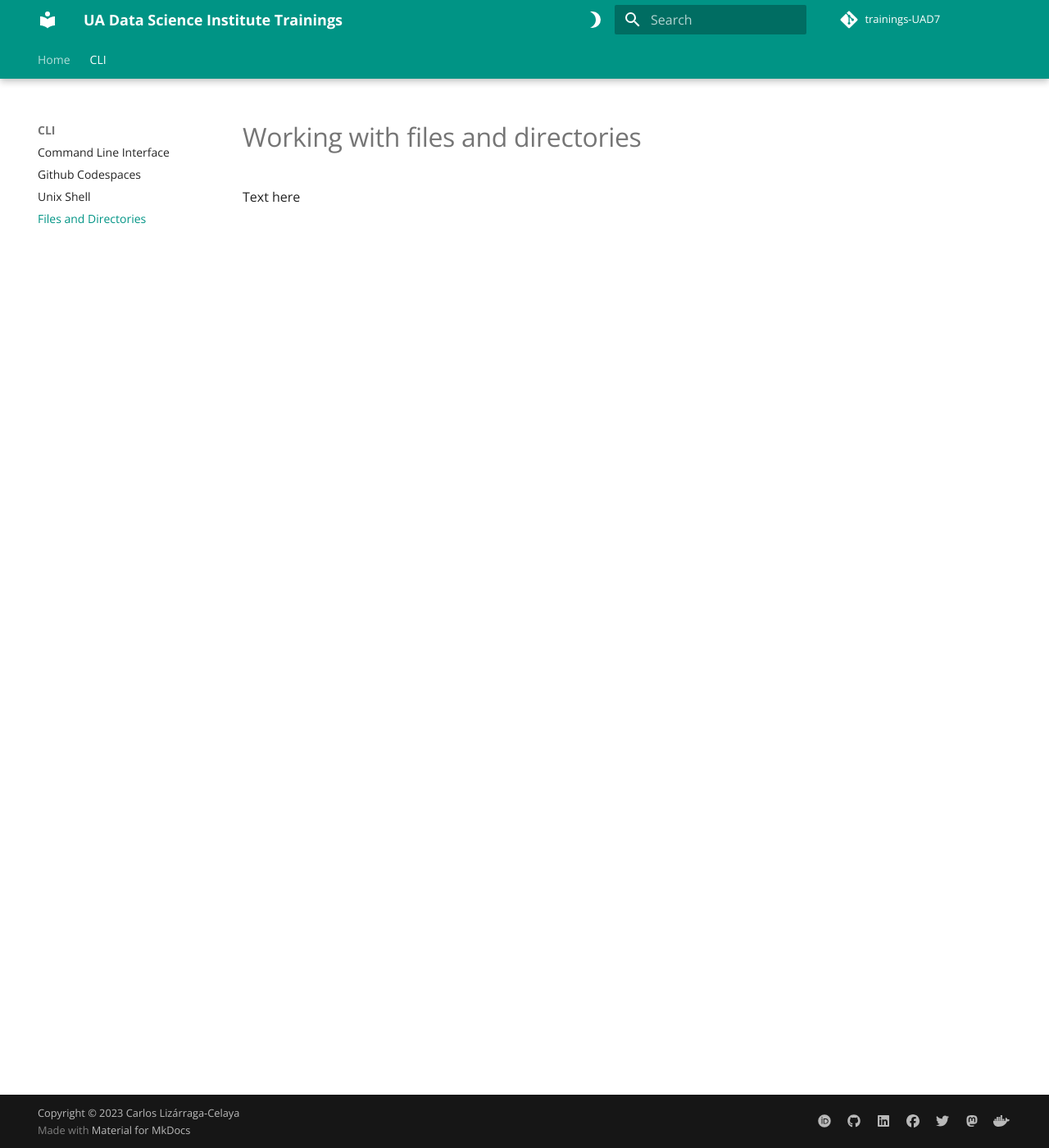
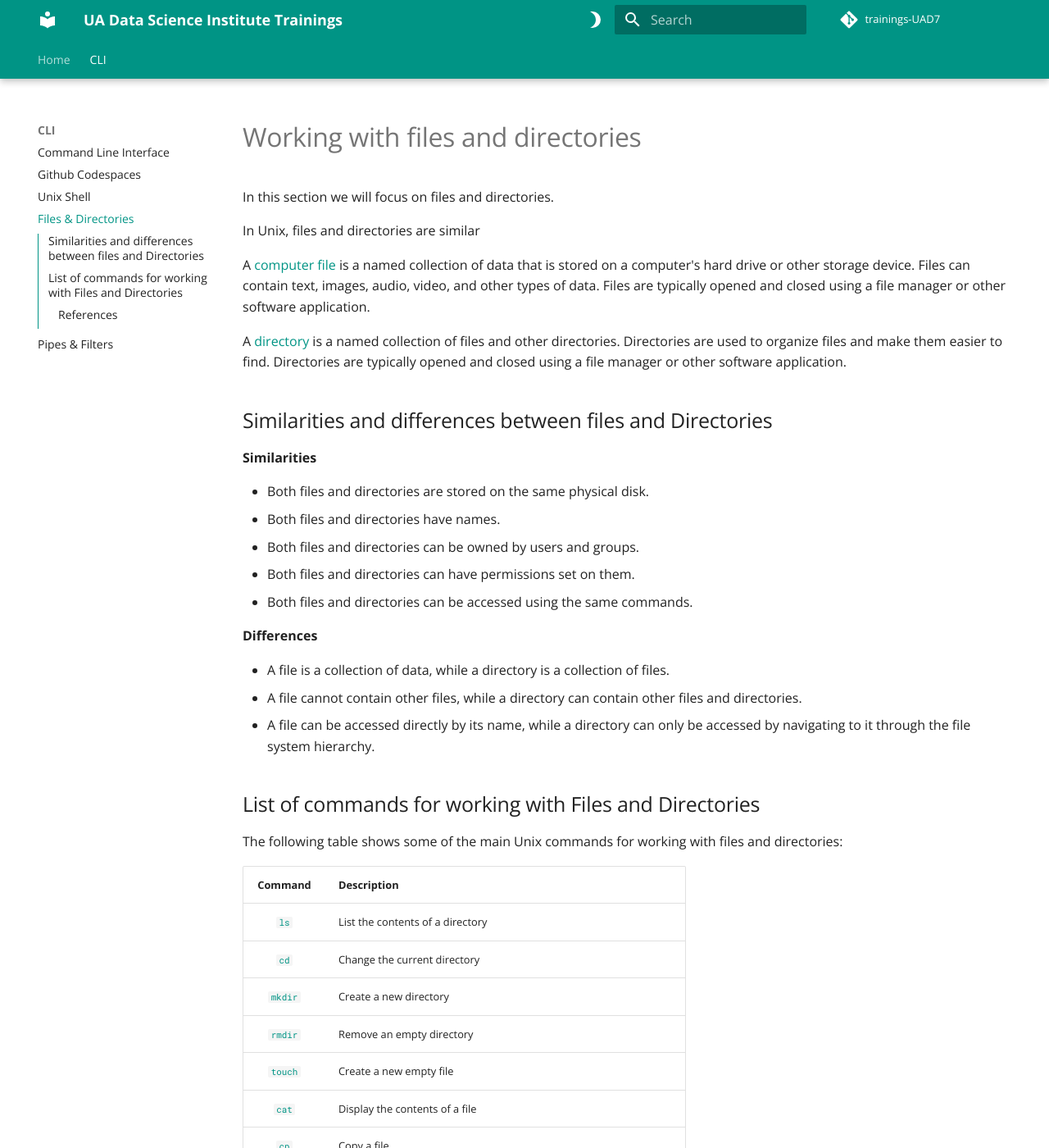
Before and after one commit to workshops-UAD7/trainings-UAD7.github.io, an MkDocs documentation site: the page built from docs/Files_Dirs.md, in a window 1280 px wide and 1400 px high. Shown: the whole window at 82% size. Built offline with MkDocs 1.6.1 and Material for MkDocs 9.7.7, drawn with Linux system fonts in a browser that asks for light colours; emoji names are drawn with the system emoji font; comment, search, counter and statistics services are not loaded; some of the changed text lies outside the part shown.

Commit message:
Updated Pipes & Filters

```diff
--- a/docs/Files_Dirs.md
+++ b/docs/Files_Dirs.md
@@ -1,3 +1,67 @@
 # Working with files and directories
 
-Text here
+In this section we will focus on files and directories.
+
+In Unix, files and directories are similar
+
+A [computer file](https://en.wikipedia.org/wiki/Computer_file) is a named collection of data that is stored on a computer's hard drive or other storage device. Files can contain text, images, audio, video, and other types of data. Files are typically opened and closed using a file manager or other software application.
+
+A [directory](https://en.wikipedia.org/wiki/Directory_(computing)) is a named collection of files and other directories. Directories are used to organize files and make them easier to find. Directories are typically opened and closed using a file manager or other software application.
+
+## Similarities and differences between files and Directories
+
+**Similarities**
+
+* Both files and directories are stored on the same physical disk.
+* Both files and directories have names.
+* Both files and directories can be owned by users and groups.
+* Both files and directories can have permissions set on them.
+* Both files and directories can be accessed using the same commands.
+
+**Differences**
+
+* A file is a collection of data, while a directory is a collection of files.
+* A file cannot contain other files, while a directory can contain other files and directories.
+* A file can be accessed directly by its name, while a directory can only be accessed by navigating to it through the file system hierarchy.
+
+## List of commands for working with Files and Directories
+The following table shows some of the main Unix commands for working with files and directories:
+
+| Command | Description |
+| :--: | :-- |
+| [`ls`](https://man7.org/linux/man-pages/man1/ls.1.html) |  List the contents of a directory |
+| [`cd`](https://man7.org/linux/man-pages/man1/cd.1p.html) |  Change the current directory |
+| [`mkdir`](https://man7.org/linux/man-pages/man1/mkdir.1.html) |  Create a new directory |
+| [`rmdir`](https://man7.org/linux/man-pages/man1/rmdir.1.html) | Remove an empty directory |
+| [`touch`](https://man7.org/linux/man-pages/man1/touch.1.html) | Create a new empty file |
+| [`cat`](https://man7.org/linux/man-pages/man1/cat.1.html) | Display the contents of a file |
+| [`cp`](https://man7.org/linux/man-pages/man1/cp.1.html) | Copy a file |
+| [`mv`](https://man7.org/linux/man-pages/man1/mv.1.html) | Move a file |
+| [`rm`](https://man7.org/linux/man-pages/man1/rm.1.html) | Remove a file :warning: |
+| [`more`](https://man7.org/linux/man-pages/man1/more.1.html) | Display the contents of a file one screen at a time |
+| [`less`](https://man7.org/linux/man-pages/man1/less.1.html) |  Display the contents of a file one screen at a time and allow scrolling |
+| [`head`](https://man7.org/linux/man-pages/man1/head.1.html) | Output the first part of file |
+| [`tail`](https://man7.org/linux/man-pages/man1/tail.1.html) | Output the last part of file |
+| [`grep`](https://man7.org/linux/man-pages/man1/grep.1.html) | Search for a pattern in a file |
+| [`sort`](https://man7.org/linux/man-pages/man1/sort.1.html) | Sort the lines in a file |
+| [`uniq`](https://man7.org/linux/man-pages/man1/uniq.1.html) |  Remove duplicate lines from a file |
+| [`find`](https://man7.org/linux/man-pages/man1/find.1.html) | Find files that match a certain criteria |
+| [`chmod`](https://man7.org/linux/man-pages/man1/chmod.1.html) | Change the permissions on a file |
+| [`chown`](https://man7.org/linux/man-pages/man1/chown.1.html) | Change the ownership of a file |
+| [`ln`](https://man7.org/linux/man-pages/man1/ln.1.html) | Create a link to a file |
+| [`tar`](https://man7.org/linux/man-pages/man1/tar.1.html) | Create a compressed archive of a file or directory |
+| [`gzip`](https://ss64.com/bash/gzip.html) | Compress or decompress a file |
+| [`bzip2`](https://ss64.com/bash/bzip2.html) | Compress or decompress a file |
+
+### References
+
+* [The Command Line Interface Shell](https://github.com/clizarraga-UAD7/Workshops/wiki/The-Command-Line-Interface-Shell)
+* [Working with Files and Directories](https://swcarpentry.github.io/shell-novice/03-create.html)
+* [explainshell.com](https://explainshell.com/)
+
+
+
+***
+
+Created: 05/13/2023: Updated: 05/15/2023,<br>
+Carlos Lizárraga
--- a/mkdocs.yml
+++ b/mkdocs.yml
@@ -19,7 +19,8 @@ nav:
     - Command Line Interface: CommandLineInterface.md
     - Github Codespaces: Codespaces.md
     - Unix Shell: UnixShell.md
-    - Files and Directories: Files_Dirs.md
+    - Files & Directories: Files_Dirs.md
+    - Pipes & Filters: Pipes_Filters.md
 
  # Configuration
 imgwidth: 70px;
```
Also changed, not shown: docs/Codespaces.md (+8 -1 lines), docs/CommandLineInterface.md (+3 -2 lines), docs/Pipes_Filters.md (added, +85 -0 lines), docs/UnixShell.md (+7 -1 lines), docs/index.md (+2 -0 lines).
